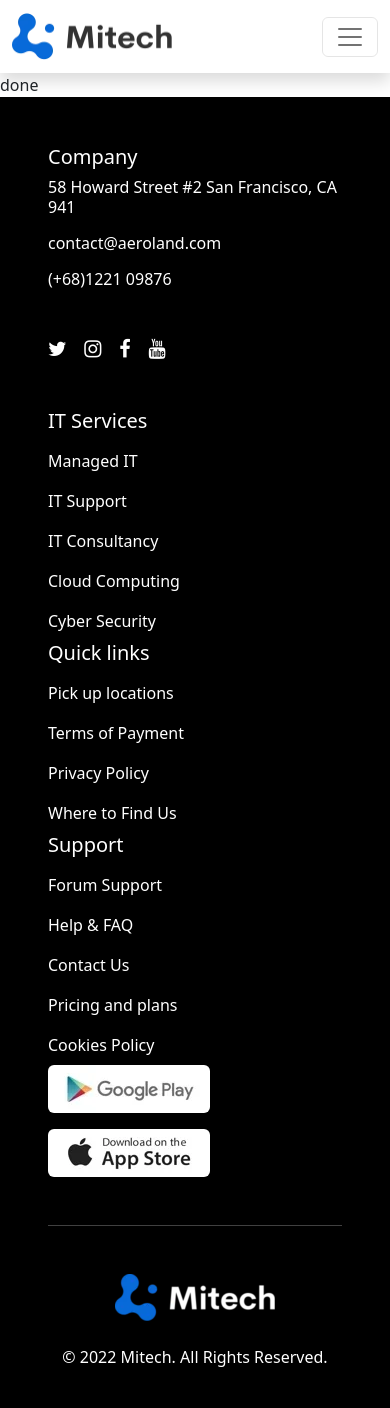
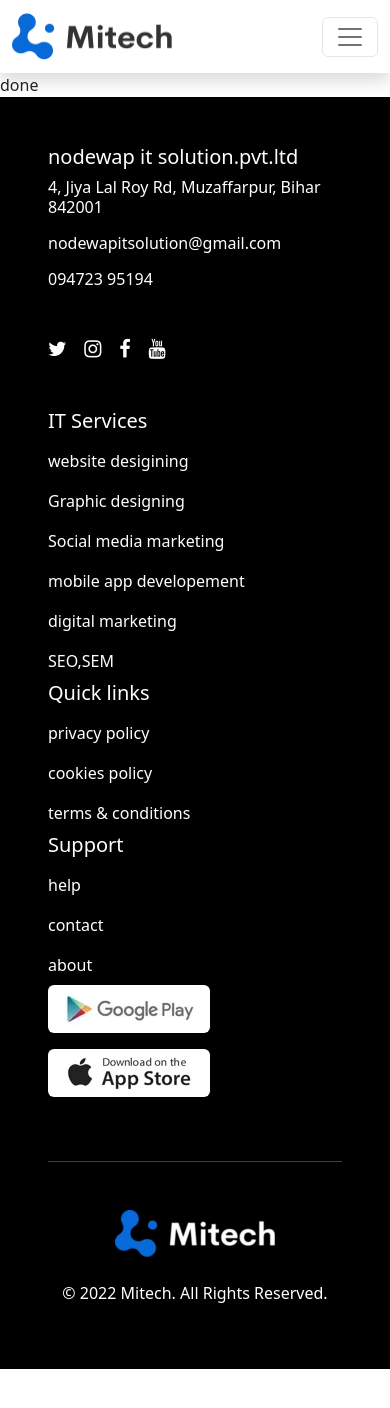
Before and after one commit to chandan95raj/nodewap, a Next.js app: page / in a window 390 px wide. Shown: the top 1408 px of the page. After the commit the page ends 1369 px from the top, so only its background shows below. Built offline with nearby package versions, Linux system fonts and the light colour scheme.

Commit message:
footer page and responsive arrange

```diff
--- a/cmp/layout/footer/index.jsx
+++ b/cmp/layout/footer/index.jsx
@@ -4,51 +4,49 @@ import {
     Col,
     Nav
 } from "react-bootstrap";
-
+import Link from "next/link";
 const Footer =()=>{
     const design = (
         <>
-            <div className="text-white px-5 py-5" style={{backgroundColor:"#000000"}}>
+            <div className={`text-white px-5 py-5 ${Style.allText}`} style={{backgroundColor:"#000000"}}>
                 <Row>
                     <Col md="4" style={{lineHeight:"20px"}}>
-                        <h5>Company</h5>
-                        <p>58 Howard Street #2 San Francisco, CA 941</p>
-                        <p>contact@aeroland.com</p>
-                        <p className="mb-4">(+68)1221 09876</p>
+                        <h5>nodewap it solution.pvt.ltd</h5>
+                        <p>4, Jiya Lal Roy Rd, Muzaffarpur, Bihar 842001</p>
+                        <p>nodewapitsolution@gmail.com</p>
+                        <p className="mb-4">094723 95194</p>
                         <div className={`${Style.icon_box}`}>
-                            <i className="fa fa-twitter"></i>
-                            <i className="fa fa-instagram"></i>
-                            <i className="fa fa-facebook"></i>
-                            <i className="fa fa-youtube"></i>
+                            <Nav.Link href="https://twitter.com"><i className="fa fa-twitter"></i></Nav.Link>
+                            <Nav.Link href="https://instagram.com/wapinstitution?igshid=YmMyMTA2M2Y="><i className="fa fa-instagram"></i></Nav.Link>
+                            <Nav.Link href="https://www.youtube.com/channel/UCx86YvOOdq5KLqENKq6ZOng"><i className="fa fa-facebook"></i></Nav.Link>
+                            <Nav.Link href="https://www.facebook.com/wapinstitution/"><i className="fa fa-youtube"></i></Nav.Link>
                         </div>
                     </Col>
                     <Col md="2" style={{lineHeight:"40px"}}>
                         <h5>IT Services</h5>
-                        <Nav.Link to="">Managed IT</Nav.Link>
-                        <Nav.Link to="">IT Support</Nav.Link>
-                        <Nav.Link to="">IT Consultancy</Nav.Link>
-                        <Nav.Link to="">Cloud Computing</Nav.Link>
-                        <Nav.Link to="">Cyber Security</Nav.Link>
+                        <Nav.Link href="https://twitter.com">website desigining</Nav.Link>
+                        <Nav.Link href="">Graphic designing</Nav.Link>
+                        <Nav.Link href="">Social media marketing</Nav.Link>
+                        <Nav.Link href="">mobile app developement</Nav.Link>
+                        <Nav.Link href="">digital marketing</Nav.Link>
+                        <Nav.Link href="">SEO,SEM</Nav.Link>
                     </Col>
                     <Col md="2" style={{lineHeight:"40px"}}>
                         <h5>Quick links</h5>
-                        <Nav.Link to="">Pick up locations</Nav.Link>
-                        <Nav.Link to="">Terms of Payment</Nav.Link>
-                        <Nav.Link to="">Privacy Policy</Nav.Link>
-                        <Nav.Link to="">Where to Find Us</Nav.Link>
+                        <Nav.Link href="">privacy policy</Nav.Link>
+                        <Nav.Link href="">cookies policy</Nav.Link>
+                        <Nav.Link href="">terms & conditions</Nav.Link>
                     </Col>
                     <Col md="2" style={{lineHeight:"40px"}}>
                         <h5>Support</h5>
-                        <Nav.Link to="">Forum Support</Nav.Link>
-                        <Nav.Link to="">Help & FAQ</Nav.Link>
-                        <Nav.Link to="">Contact Us</Nav.Link>
-                        <Nav.Link to="">Pricing and plans</Nav.Link>
-                        <Nav.Link to="">Cookies Policy</Nav.Link>
+                        <Nav.Link href="">help</Nav.Link>
+                        <Nav.Link href="">contact </Nav.Link>
+                        <Nav.Link href="">about</Nav.Link>
                     </Col>
-                    <Col md="2" className="d-flex justify-content-center align-items-center">
+                    <Col md="2">
                         <div>
                             <img src="google.webp" className="mb-3 rounded" />
-                            <img src="apple.webp" className="rounded"  />
+                            <img src="apple.webp" className="mb-3 rounded"  />
                         </div>
                     </Col>
                 </Row>
```
